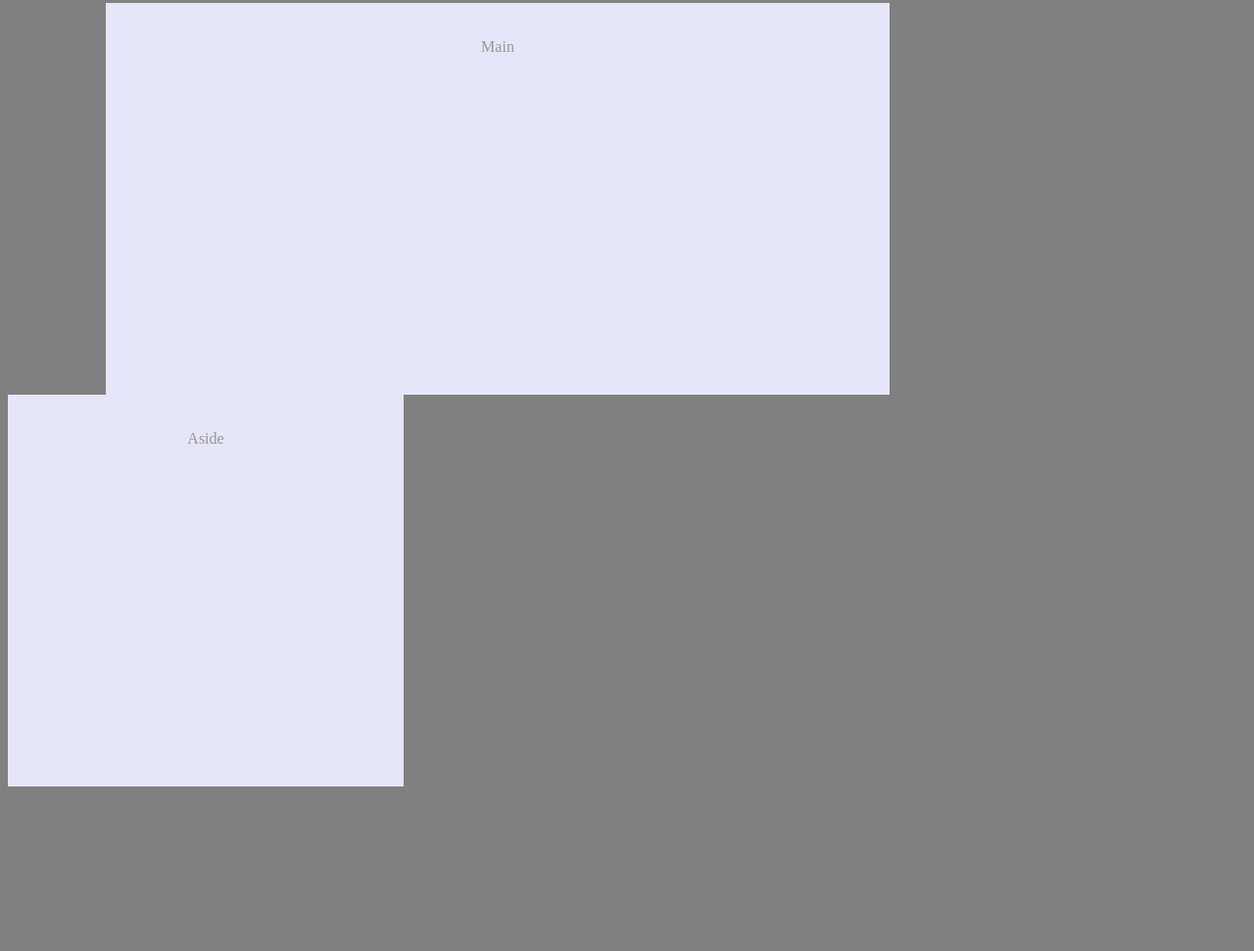
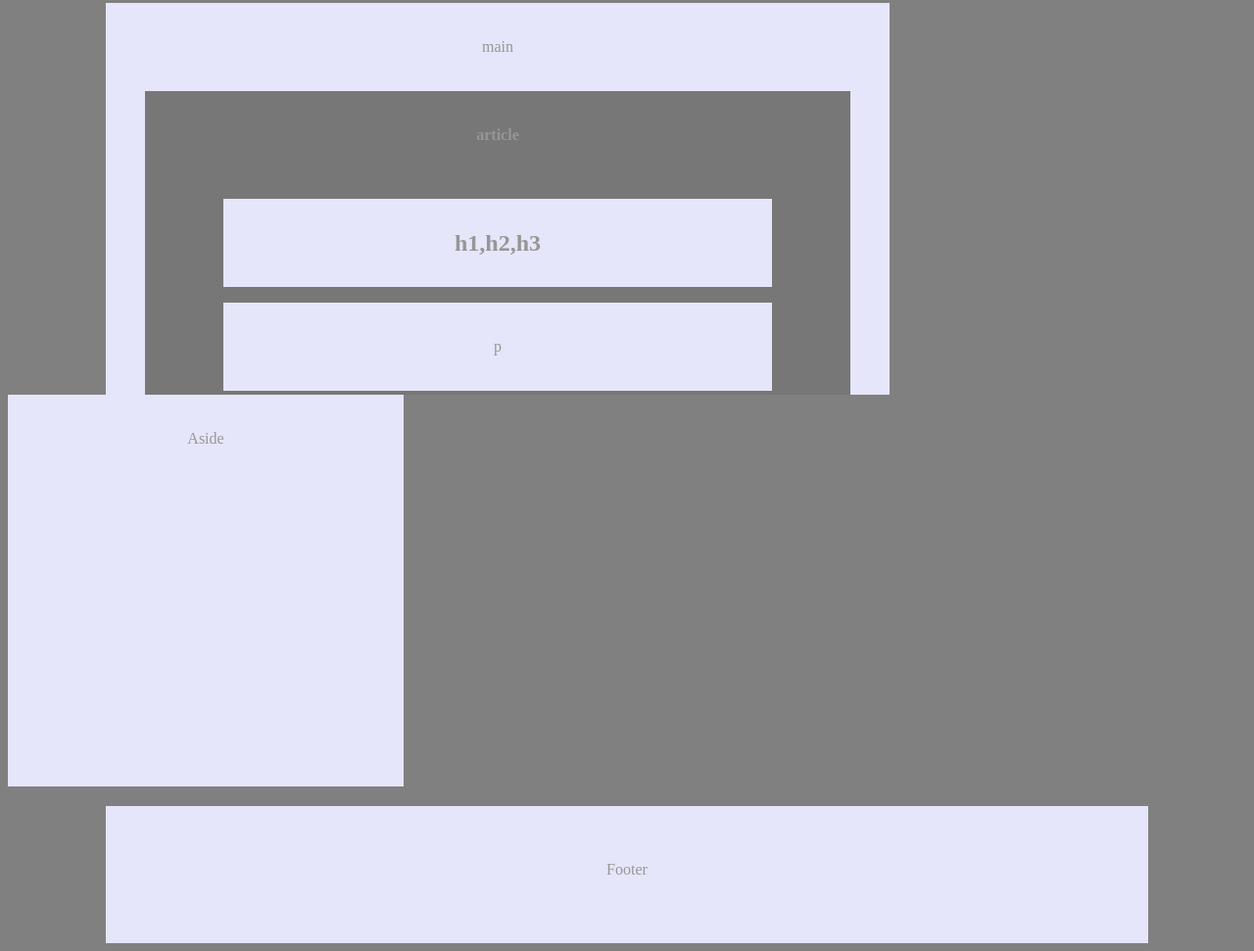
Before and after one commit to graysonm23/HW-Wireframe, a plain HTML site: page index.html in a window 1280 px wide. Shown: the part 341-1312 px from the top of the page at 98% size. Before the commit the page ends 1144 px from the top, so only its background shows below. Drawn offline with Linux system fonts and the light colour scheme.

Commit message:
second revisions

```diff
--- a/index.html
+++ b/index.html
@@ -9,10 +9,16 @@
 <body>
     <h4>header</h4>
     <h4>nav</h4>
-
-    <div class="sections">
-        <main>Main</main>
+<!--had to apply a clearfix to the div class to clear out the css done to the "sections"-->
+    <div class="sections clearfix">
+        <main>main
+            <article><strong>article</strong>
+                <h1>h1,h2,h3</h1>
+                <p>p</p>
+            </article>
+        </main>
         <aside>Aside</aside>
     </div>
+    <footer>Footer</footer>
 </body>
 </html>
--- a/style.css
+++ b/style.css
@@ -28,7 +28,6 @@ body {
     color: #969696;
 }
 
-
 h4 {
     background: lavender;
     margin-left: 100px;
@@ -39,3 +38,37 @@ h4 {
     vertical-align: middle;
     line-height: 90px;
 }
+
+footer {
+    background: lavender;
+    margin-left: 100px;
+    margin-right: 100px;
+    height: 100px;
+    text-align: center;
+    padding: 20px;
+    vertical-align: middle;
+    line-height: 90px;
+    margin-top: 20px;
+}
+
+.clearfix::after {
+    content: " ";
+    display: block;
+    clear: both;
+  }
+
+  article {
+      height: 310px;
+      position: relative;
+      background: #777777;
+      margin-left: 5%;
+      margin-bottom: 5%;
+      margin-right: 5%;
+  }
+
+  h1, p {
+      background: lavender;
+      margin-left: 80px;
+      margin-right: 80px;
+      margin-bottom: 10px;
+  }
```
